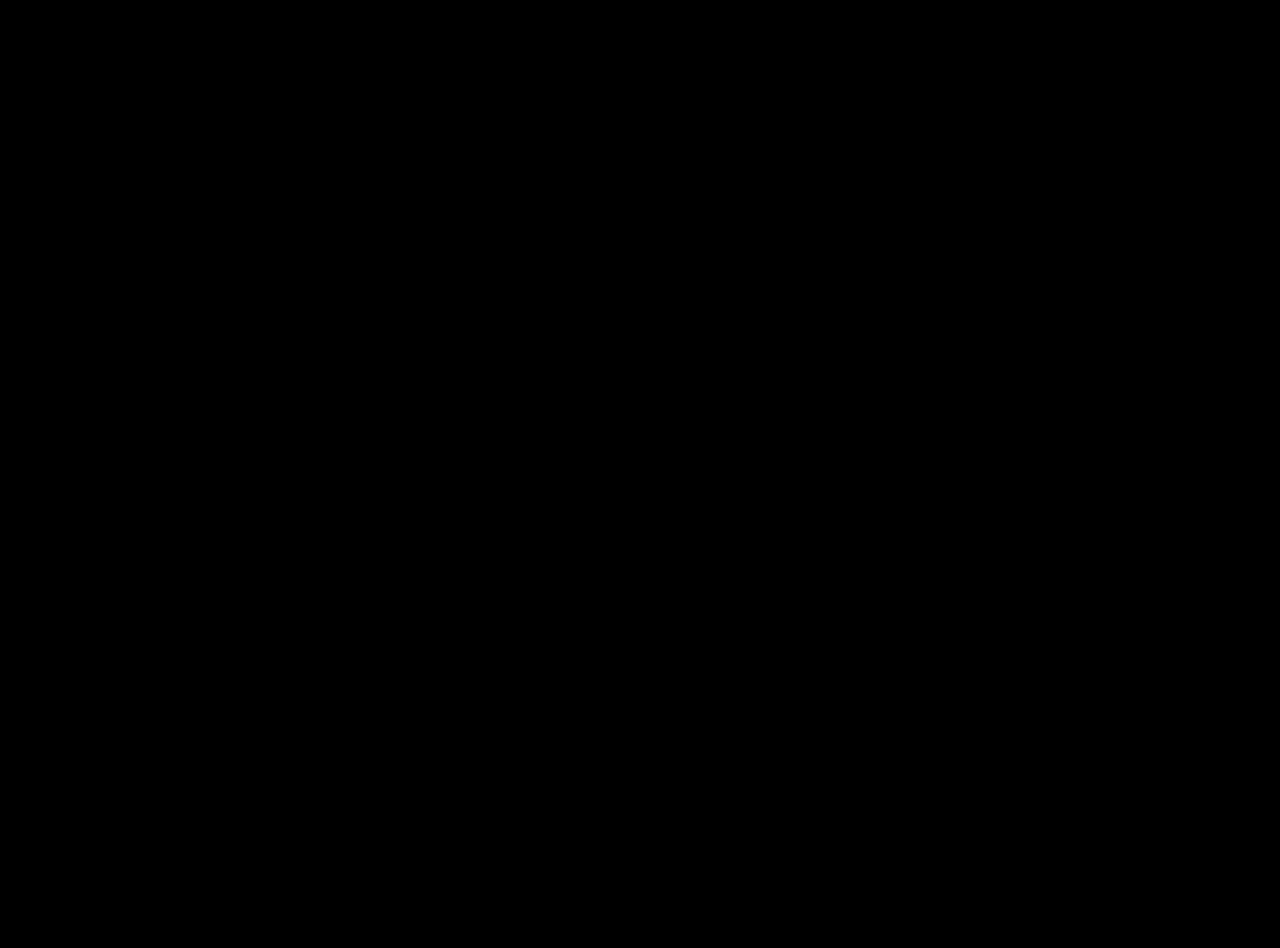
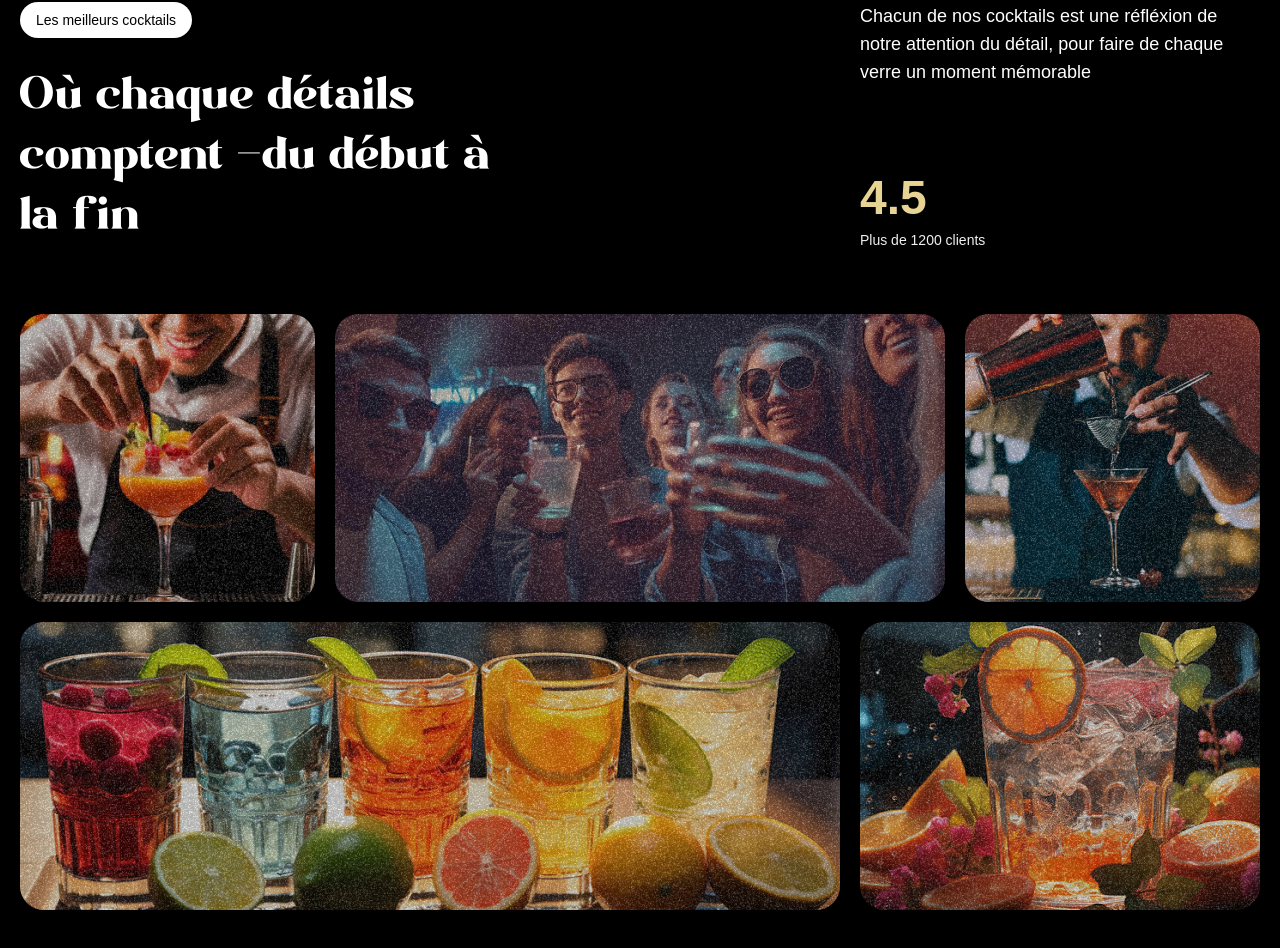
Before and after one commit to Timothee-alt/vitrine-bar, a React (Vite) app: page / in a window 1280 px wide. Shown: the part 1710-2658 px from the top of the page. Before the commit the page ends 1600 px from the top, so only its background shows below. Built offline with nearby package versions, Linux system fonts and the light colour scheme; a web font is replaced by a local one.

Commit message:
Création de la section About

```diff
--- a/src/App.jsx
+++ b/src/App.jsx
@@ -3,6 +3,7 @@
 import Navbar from "./components/Navbar.jsx";
 import Hero from "./components/Hero.jsx";
 import Cocktails from "./components/Cocktails.jsx";
+import About from "./components/About.jsx";
 
 gsap.registerPlugin(ScrollTrigger, SplitText);
 
@@ -12,6 +13,7 @@
         <Navbar />
         <Hero />
         <Cocktails />
+        <About />
     </main>
     )
 }
--- /dev/null
+++ b/src/components/About.jsx
@@ -0,0 +1,88 @@
+import {useGSAP} from "@gsap/react";
+import {SplitText} from "gsap/all";
+import gsap from "gsap";
+
+const About = () => {
+    useGSAP(() => {
+        const titleSplit = SplitText.create('#about h2', {
+            type: 'words'
+        })
+
+        const scrollTimeline = gsap.timeline({
+            scrollTrigger: {
+                trigger: '#about',
+                start: 'top center'
+            }
+        })
+
+        scrollTimeline.from(titleSplit.words, {
+            opacity: 0,
+            duration: 1,
+            yPercent: 100,
+            ease: 'expo.out',
+            stagger: 0.02
+        })
+        scrollTimeline.from('.top-grid div, .bottom-grid div', {
+            opacity: 0,
+            duration: 1,
+            ease: 'power1.inOut',
+            stagger: 0.04,
+        }, '-=0.05')
+    })
+    return (
+        <div id="about">
+            <div className="mb-16 md:px-0 px-5">
+                <div className="content">
+                   <div className="md:col-span-8">
+                        <p className="badge">Les meilleurs cocktails</p>
+                        <h2>Où chaque détails comptent <span className="text-white">-</span>
+                        du début à la fin
+                        </h2>
+                   </div>
+                    <div className="sub-content">
+                        <p>
+                           Chacun de nos cocktails est une réfléxion de notre attention du détail,
+                            pour faire de chaque verre un moment mémorable
+                        </p>
+                        <div>
+                            <p className="md:text-3xl text-xl font-bold">
+                                <span>4.5</span>
+                            </p>
+                            <p className="text-sm text-white-100">
+                                Plus de 1200 clients
+                            </p>
+                        </div>
+                    </div>
+                </div>
+            </div>
+            <div className="top-grid">
+                <div className="md:col-span-3">
+                    <div className="noisy"/>
+                    <img src="/images/abt1.png" alt="grid-img-1" />
+                </div>
+
+                <div className="md:col-span-6">
+                    <div className="noisy"/>
+                    <img src="/images/abt2.png" alt="grid-img-2" />
+                </div>
+
+                <div className="md:col-span-3">
+                    <div className="noisy"/>
+                    <img src="/images/abt5.png" alt="grid-img-5" />
+                </div>
+            </div>
+            <div className="bottom-grid">
+                <div className="md:col-span-8">
+                    <div className="noisy"/>
+                    <img src="/images/abt3.png" alt="grid-img-3" />
+                </div>
+                <div className="md:col-span-4">
+                    <div className="noisy"/>
+                    <img src="/images/abt4.png" alt="grid-img-4" />
+                </div>
+            </div>
+        </div>
+    )
+}
+
+export default About
```
